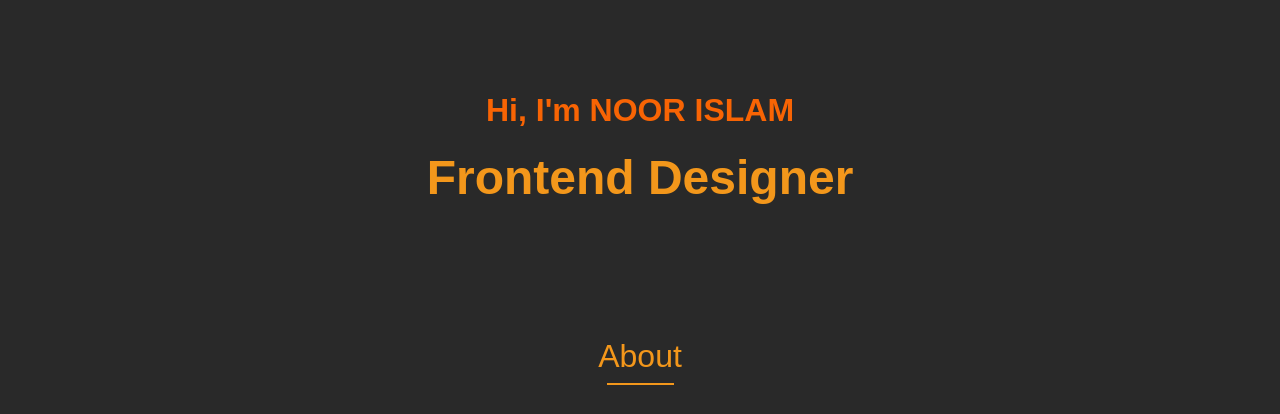
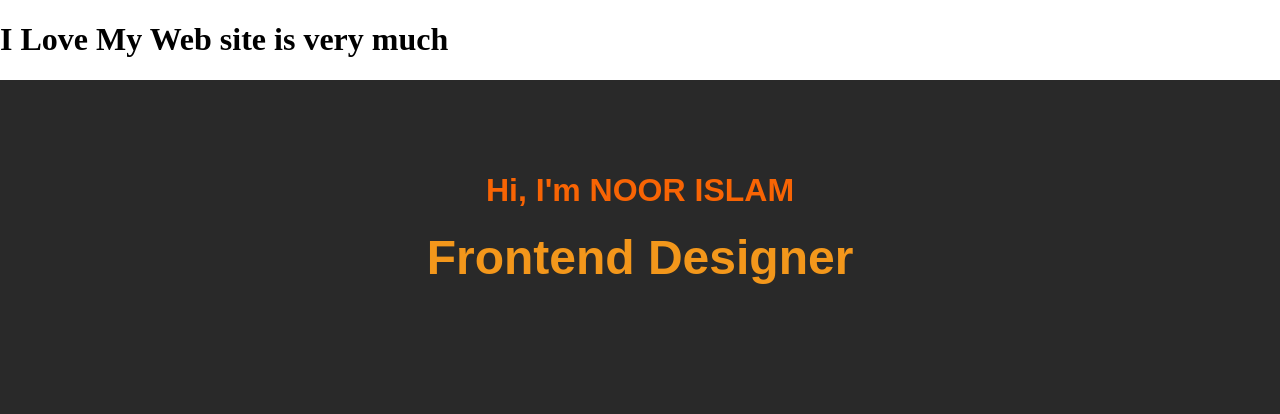
Before and after one commit to freelancernoor-me/Just_html_Used, a plain HTML site: page index.html in a window 1280 px wide. Shown: the top 414 px of the page. Drawn offline with Linux system fonts and the light colour scheme.

Commit message:
Change here

```diff
--- a/index.html
+++ b/index.html
@@ -6,6 +6,7 @@
 </head>
 
 <body style="margin:0">
+	<h1> I Love My Web site is very much</h1>
 
 <!-- Start Home -->
 <table border="0" id="home" width="100%" cellpadding="0" cellspacing="0" bgcolor="#292929">
```
